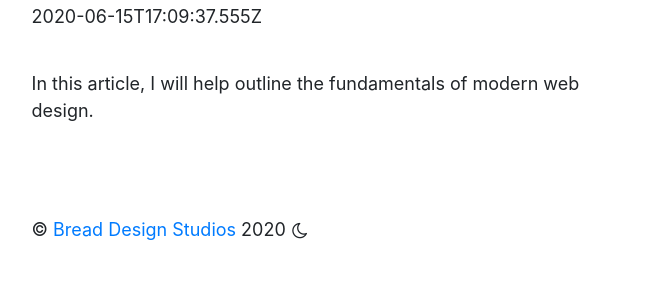
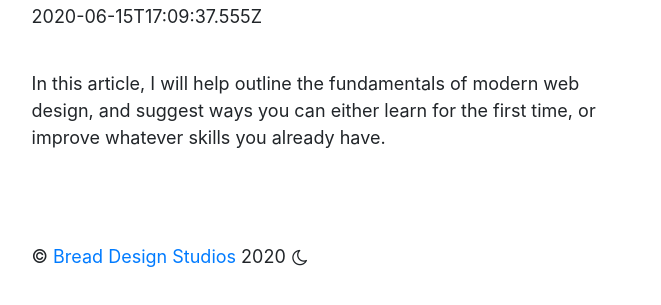
Before and after one commit to masayaShinoda/bread-podcast, a Gatsby site: page /blog/a-guide-to-practical-web-design in a window 1280 px wide. Shown: the part 217-522 px from the top of the page, without its empty margins (148-809 px from the left). Built offline with nearby package versions, Linux system fonts and the light colour scheme; Gatsby itself is replaced by a stand-in of ours.

Commit message:
Update Blog “a-guide-to-practical-web-design”

```diff
--- a/blog/a-guide-to-practical-web-design.md
+++ b/blog/a-guide-to-practical-web-design.md
@@ -3,4 +3,4 @@ path: a-guide-to-practical-web-design
 date: 2020-06-15T17:09:37.555Z
 title: A Guide to Practical Web Design
 ---
-In this article, I will help outline the fundamentals of modern web design.
+In this article, I will help outline the fundamentals of modern web design, and suggest ways you can either learn for the first time, or improve whatever skills you already have.
```
